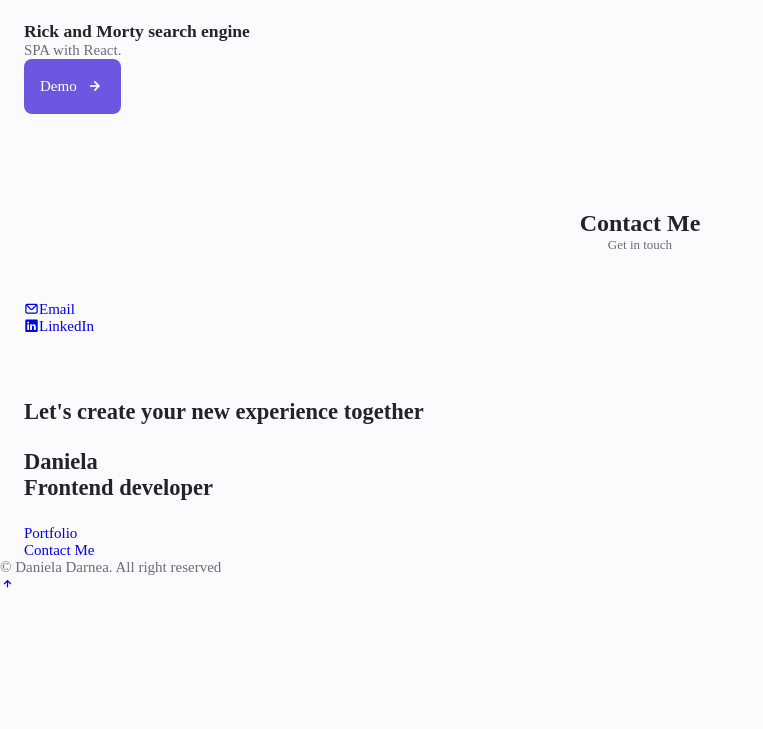
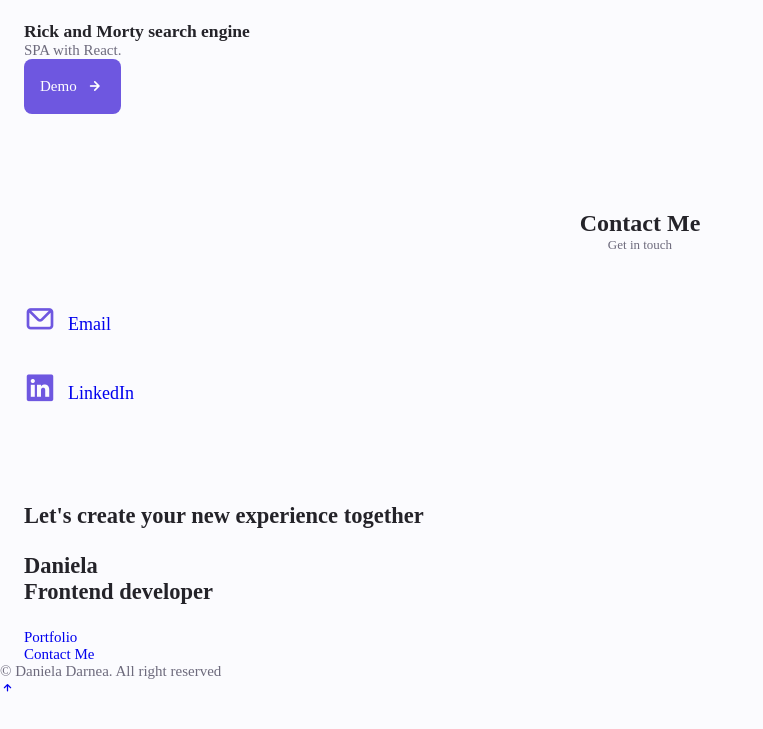
Before and after one commit to mdanieladla/portfolio, a website: page src/html/index.html in a window 1280 px wide. Shown: the part 3256-3985 px from the top of the page, without its empty margins (0-763 px from the left). Before the commit the page ends 3897 px from the top, so only its background shows below. Drawn offline with nearby package versions, Linux system fonts and the light colour scheme; files that its build step writes are made by us from their sources; files whose address does not match are found by name; a web font is replaced by a local one.

Commit message:
added style contact

```diff
--- a/src/scss/layout/_contact.scss
+++ b/src/scss/layout/_contact.scss
@@ -1 +1,20 @@
 /*==================== CONTACT ME ====================*/
+.contact__container{
+    row-gap: 3rem;
+}
+
+.contact__information{
+    display: flex;
+    margin-bottom: $mb-2;
+}
+
+.contact__icon{
+    font-size: 2rem;
+    color: $first-color;
+    margin-right: $mb-0-75;
+}
+
+.contact__title{
+    font-size: $h3-font-size;
+    font-weight: $font-medium;
+}
```
